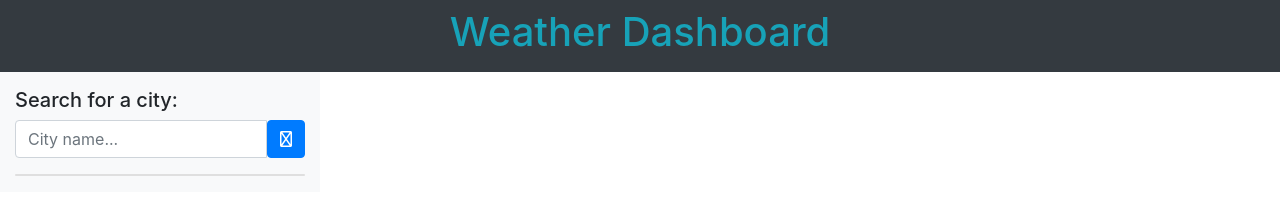
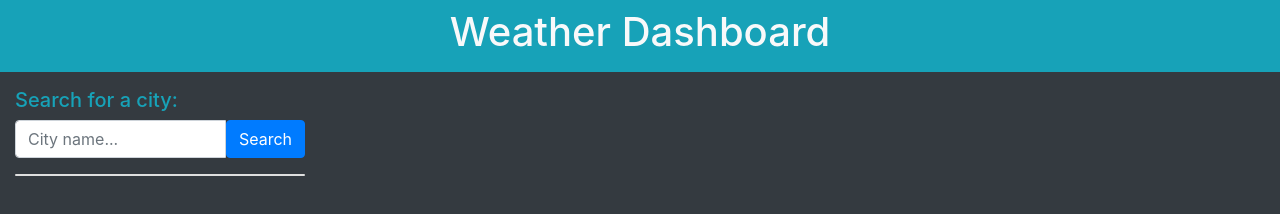
Before and after one commit to dakotapierce26/Week-6-Weather-Dashboard, a plain HTML site: page index.html in a window 1280 px wide. Drawn offline with nearby package versions, Linux system fonts and the light colour scheme.

Commit message:
added some style and a favicon

```diff
--- a/index.html
+++ b/index.html
@@ -4,16 +4,16 @@
     <meta charset="UTF-8">
     <meta name="viewport" content="width=device-width, initial-scale=1.0">
     <meta http-equiv="X-UA-Compatible" content="ie=edge">
-    <script src="https://kit.fontawesome.com/ca89a4b9f5.js" crossorigin="anonymous"></script>
+    <link rel="shortcut icon" type="image/jpg" href="assets/images/weather icon.png"/>
     <link rel="stylesheet" href="https://stackpath.bootstrapcdn.com/bootstrap/4.4.1/css/bootstrap.min.css" integrity="sha384-Vkoo8x4CGsO3+Hhxv8T/Q5PaXtkKtu6ug5TOeNV6gBiFeWPGFN9MuhOf23Q9Ifjh" crossorigin="anonymous">
     <link rel="stylesheet" href="assets/css/style.css">
     <title>Weather Dashboard</title>
 </head>
-<body>
+<body class="bg-dark">
 
-    <div class="bg-dark pt-2 pb-2">
+    <div class="bg-info pt-2 pb-2">
         <div class="container">
-            <h1 class="text-center text-info">Weather Dashboard</h1>
+            <h1 class="text-center text-light">Weather Dashboard</h1>
         </div>
     </div>
 
@@ -21,13 +21,13 @@
 
         <div class="row">
 
-            <div class="col-lg-3 bg-light pt-3 pb-3">
+            <div class="col-lg-3 pt-3 pb-3">
 
-                <h5>Search for a city:</h5>
+                <h5 class="text-info">Search for a city:</h5>
 
                 <div class="input-group mb-3">
                     <input id="searchTerm" type="text" class="form-control" placeholder="City name..." class="input-group-append">
-                    <button id="searchBtn" class="btn btn-primary" type="button" id="button-addon2"><i class="far fa-search"></i></button>
+                    <button id="searchBtn" class="btn btn-primary" type="button" id="button-addon2">Search</i></button>
                 </div>
 
                 <div class="card">
@@ -45,7 +45,7 @@
 
         <div class="mt-4 col-md-12">
 
-            <h5 id="forecastH5" class="mt-3 hide">5-Day Weather Forecast:</h5>
+            <h5 id="forecastH5" class="text-info mt-3 hide">5-Day Weather Forecast:</h5>
 
             <div id="forecast" class="row">
 
```
Also changed, not shown: assets/images/weather icon.png (added).
